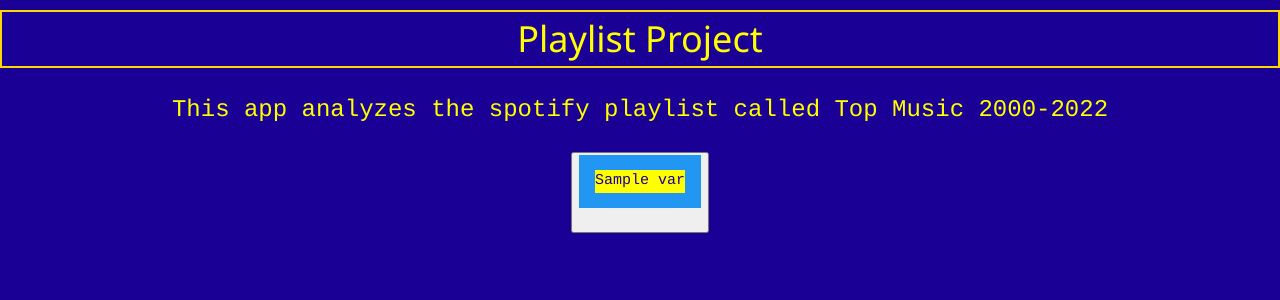
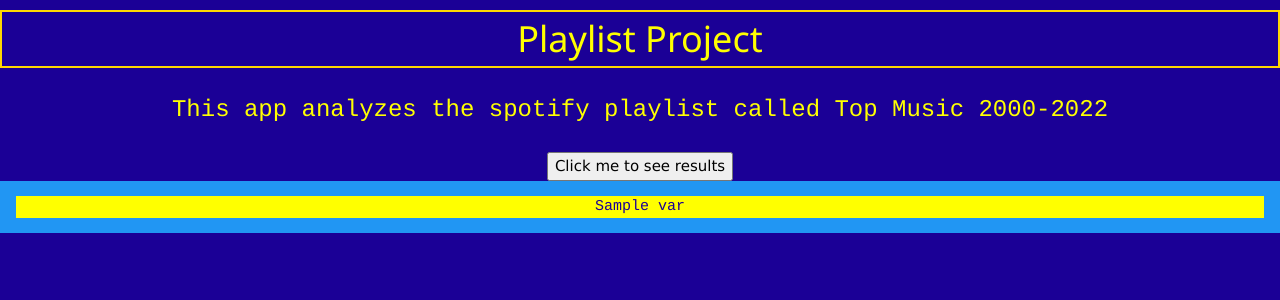
Before and after one commit to hannahb9011/spotify_project, a Flask app: template templates/index.html in a window 1280 px wide. Shown: the top 300 px of the page. Run offline with Flask 2, Linux system fonts and the light colour scheme; the template is opened without the code that fills it: most values are stand-ins (such as "Sample title", 1, 10 or a date in 2020); parts of the project's set-up code (start-up, migrations or seed data) failed here and were passed over.

Commit message:
Update index.html

```diff
--- a/templates/index.html
+++ b/templates/index.html
@@ -29,7 +29,7 @@
     <h1>Playlist Project</h1>
     <p class="para1">This app analyzes the spotify playlist called Top Music 2000-2022</p>
     <form method="post" action="/">
-        <button type="submit" value="VALUE1" name="action1"/>
+      <button class="btn" type="submit" value="VALUE1" name="action1">Click me to see results </button>
     </form>
     {% for x in var %}
        <div class="w3-container w3-blue">
```
